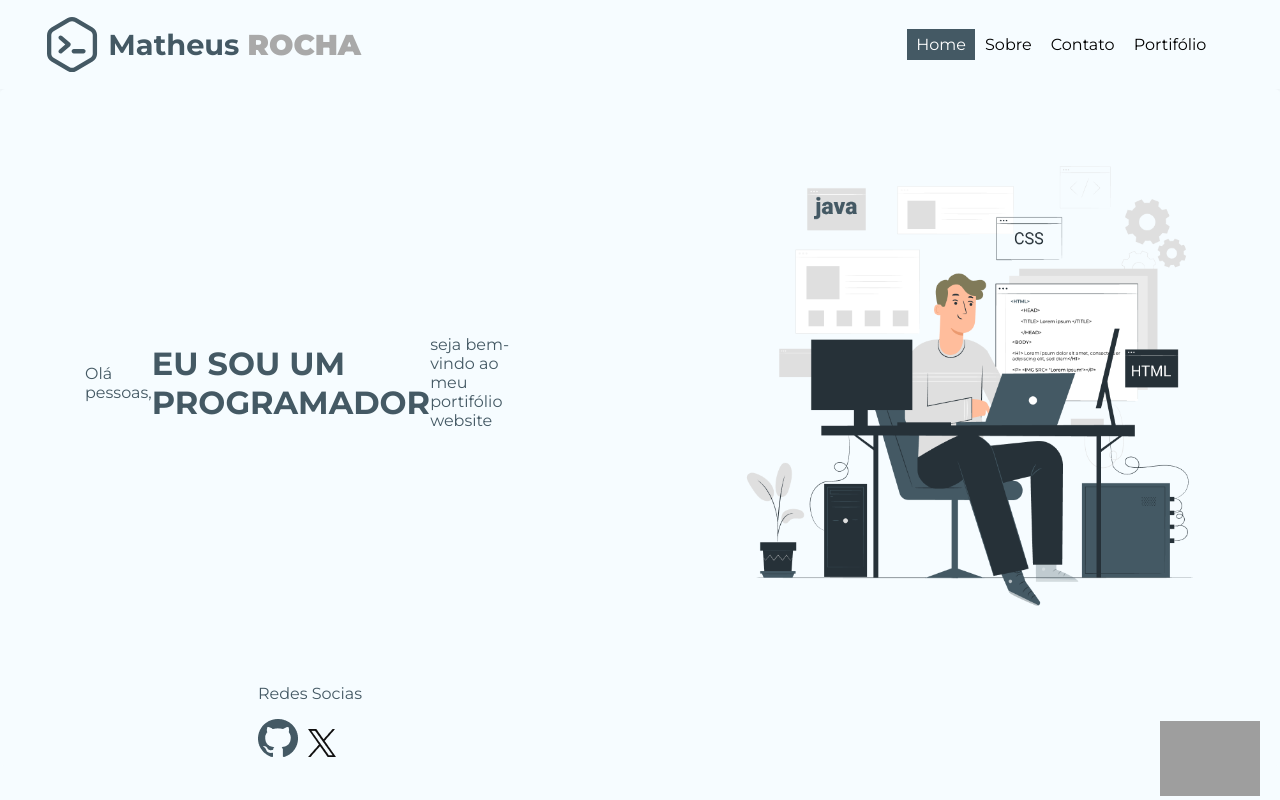
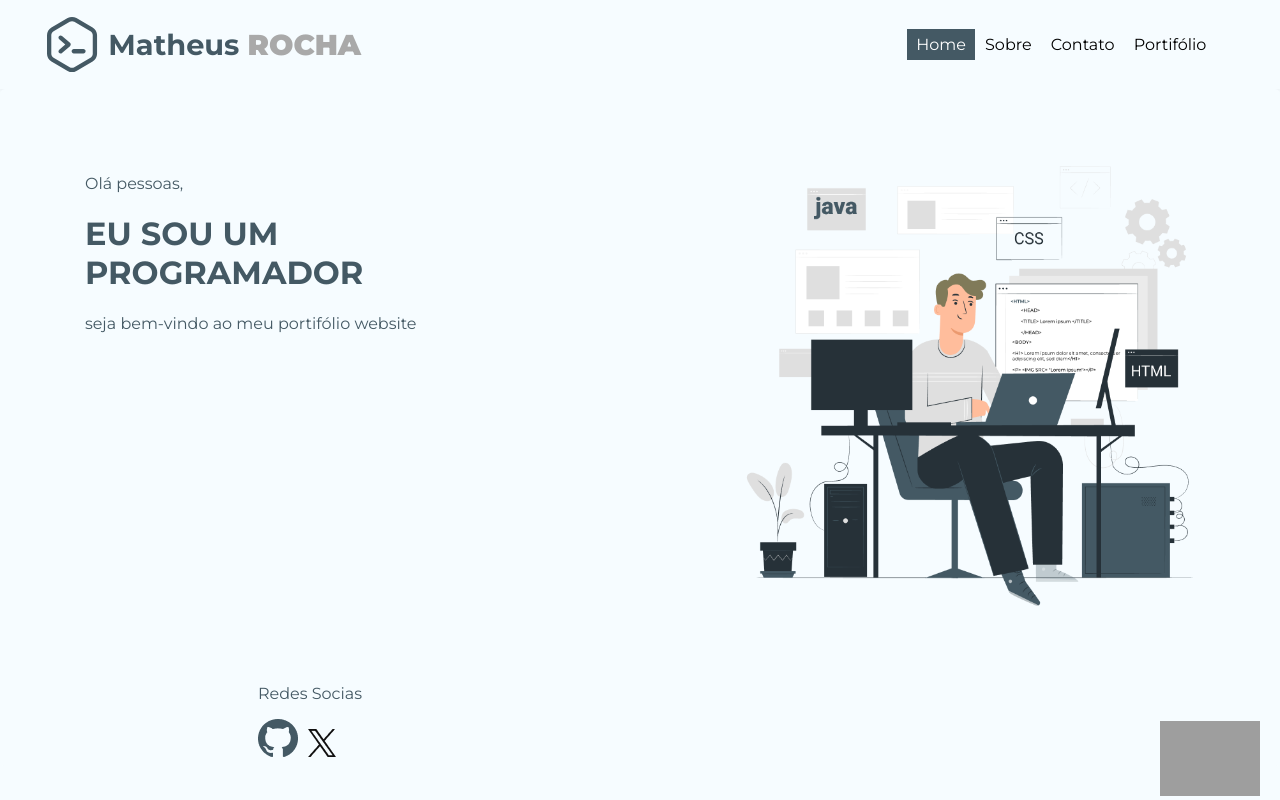
Before and after one commit to matheustak/portifolio, a React (Create React App) app: page / in a window 1280 px wide. Shown: the top 800 px of the page. Built offline with nearby package versions, Linux system fonts and the light colour scheme; grey boxes are pictures that could not be loaded.

Commit message:
update stylos img

```diff
--- a/src/pages/Home/Home.module.css
+++ b/src/pages/Home/Home.module.css
@@ -136,8 +136,8 @@
 }
 
 .grid2{
-   display: flex;
+
     height: 450px;
     width: 450px;
-    align-items: center;
+
 }
```
